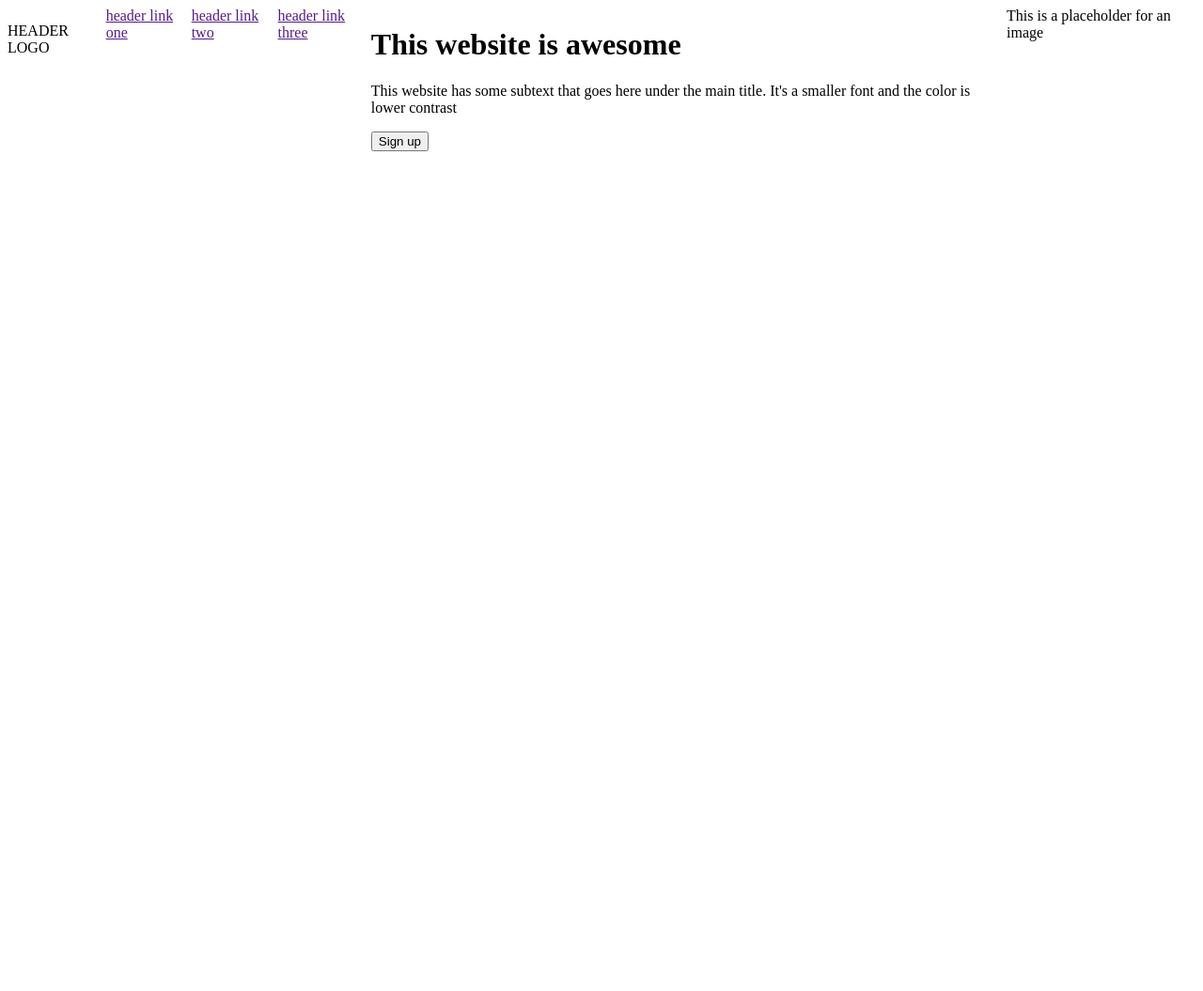
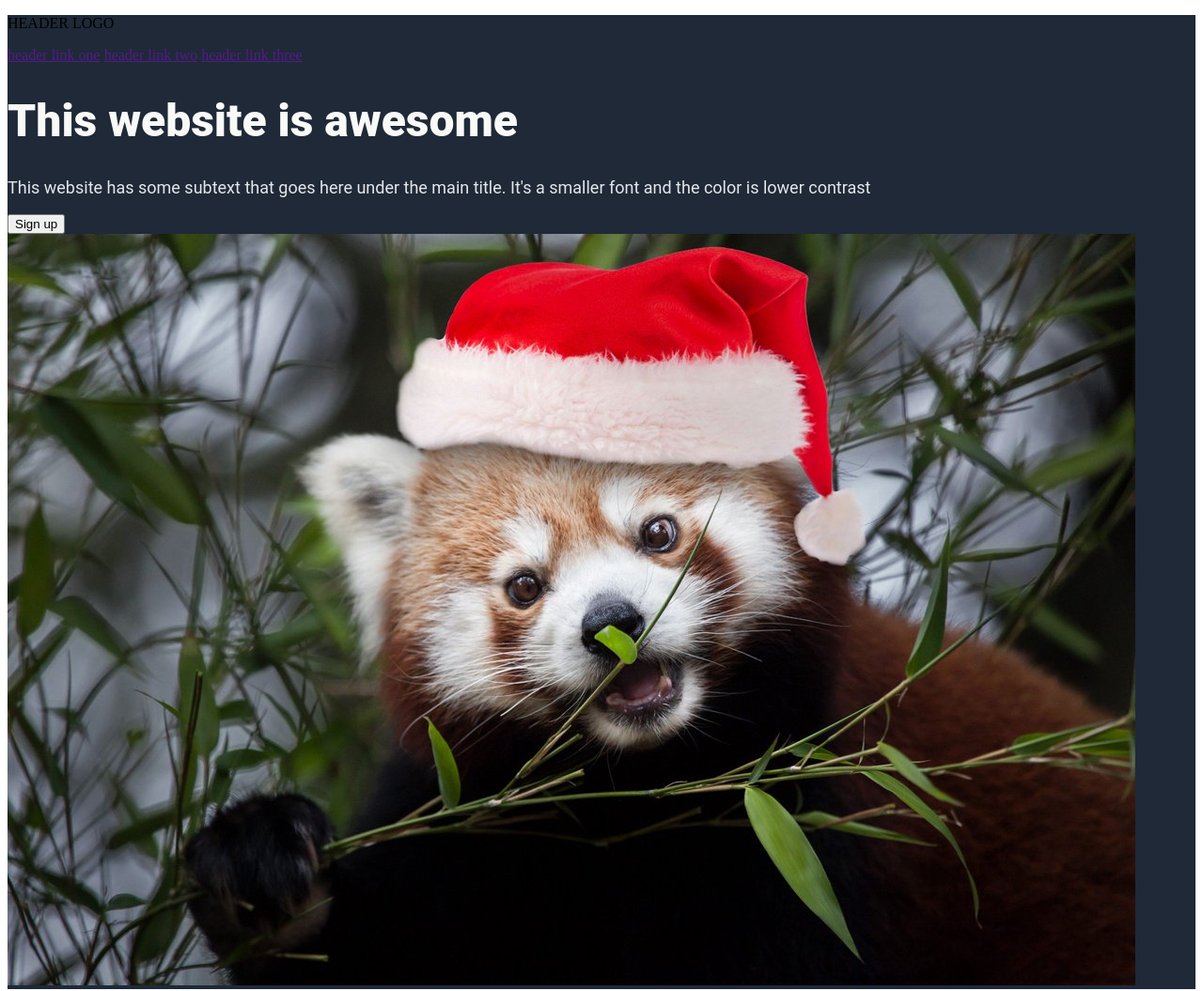
Before and after one commit to kolmstead17/landing_page, a plain HTML site: page index.html in a window 1280 px wide. Shown: the whole page at 94% size. Before the commit the page ends 800 px from the top, so only its background shows below. Drawn offline with Linux system fonts and the light colour scheme.

Commit message:
Adding content to hero/first main section + CSS

```diff
--- a/index.html
+++ b/index.html
@@ -7,19 +7,22 @@
     <title>Landing Page</title>
 </head>
 <body>
-    <div id="top-third">
-    <div class="header">
-        <p>HEADER LOGO</p>
+    <div class="top-third">
+        <div class="hero">
+            <p>HEADER LOGO</p>
             <a href="">header link one</a>
             <a href="">header link two</a>
             <a href="">header link three</a>
-        <div>
-            <h1>This website is awesome</h1>
-            <p>This website has some subtext that goes here under the main title. It's a smaller font and the color is lower contrast</p>
+        </div>
+        <div class="main-one">
+            <h1 id="hero-main-text">This website is awesome</h1>
+            <p id="hero-subtext">This website has some subtext that goes here under the main title. It's a smaller font and the color is lower contrast</p>
             <button>Sign up</button>
+
+            <span>
+                <img src="images/panda-1.jpg" alt="Panda in Santa hat">
+            </span>
         </div>
-        <div>This is a placeholder for an image</div>
-    </div>
     </div>
 
     <div>
--- a/style.css
+++ b/style.css
@@ -1,3 +1,16 @@
-.header {
-    display: flex;
+.top-third {
+    background-color: #1f2937;
 }
+
+#hero-main-text {
+    color: #f9faf8;
+    font-size: 48px;
+    font-weight: 900;
+    font-family: roboto;
+}
+
+#hero-subtext {
+    color: #e5e7eb;
+    font-size: 18px;
+    font-family: Roboto;
+}
```
Also changed, not shown: images/panda-1.jpg (added).
